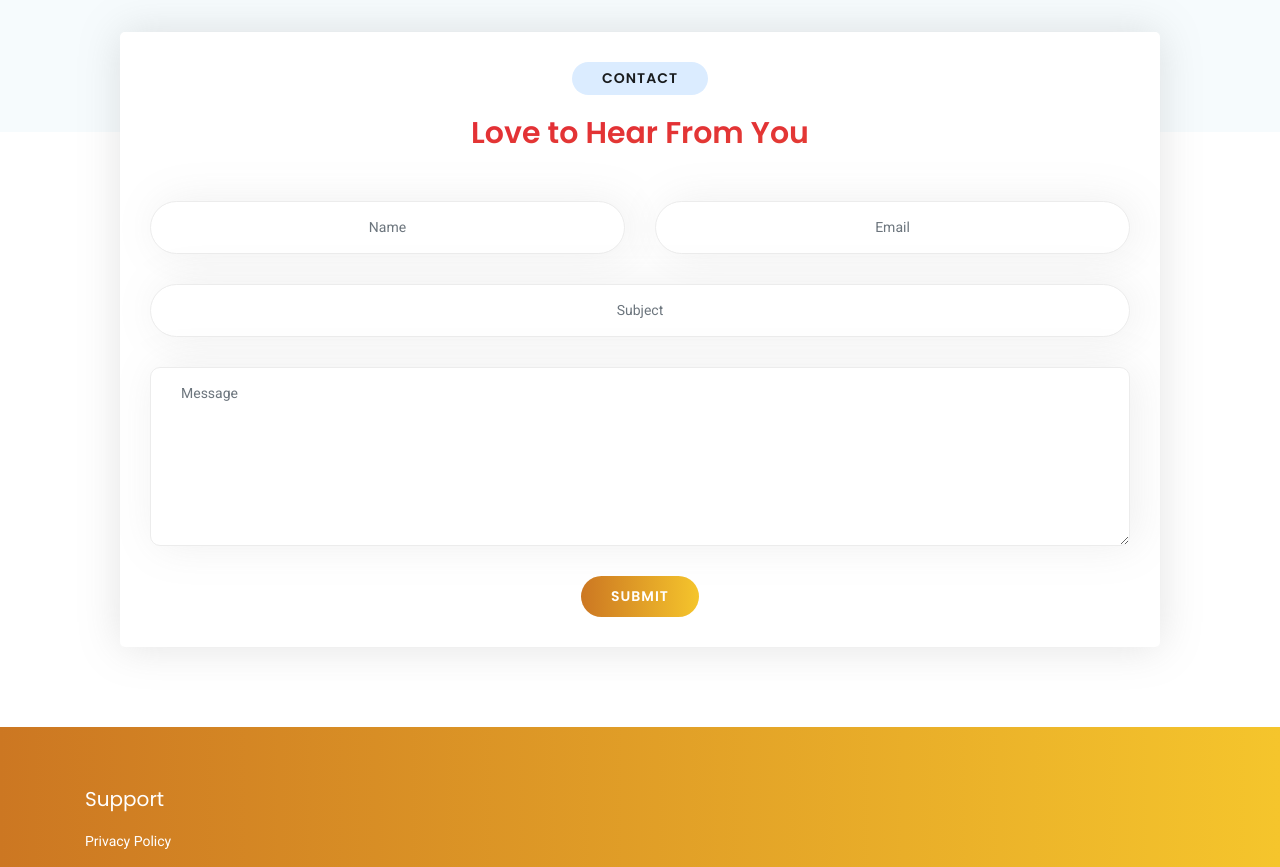
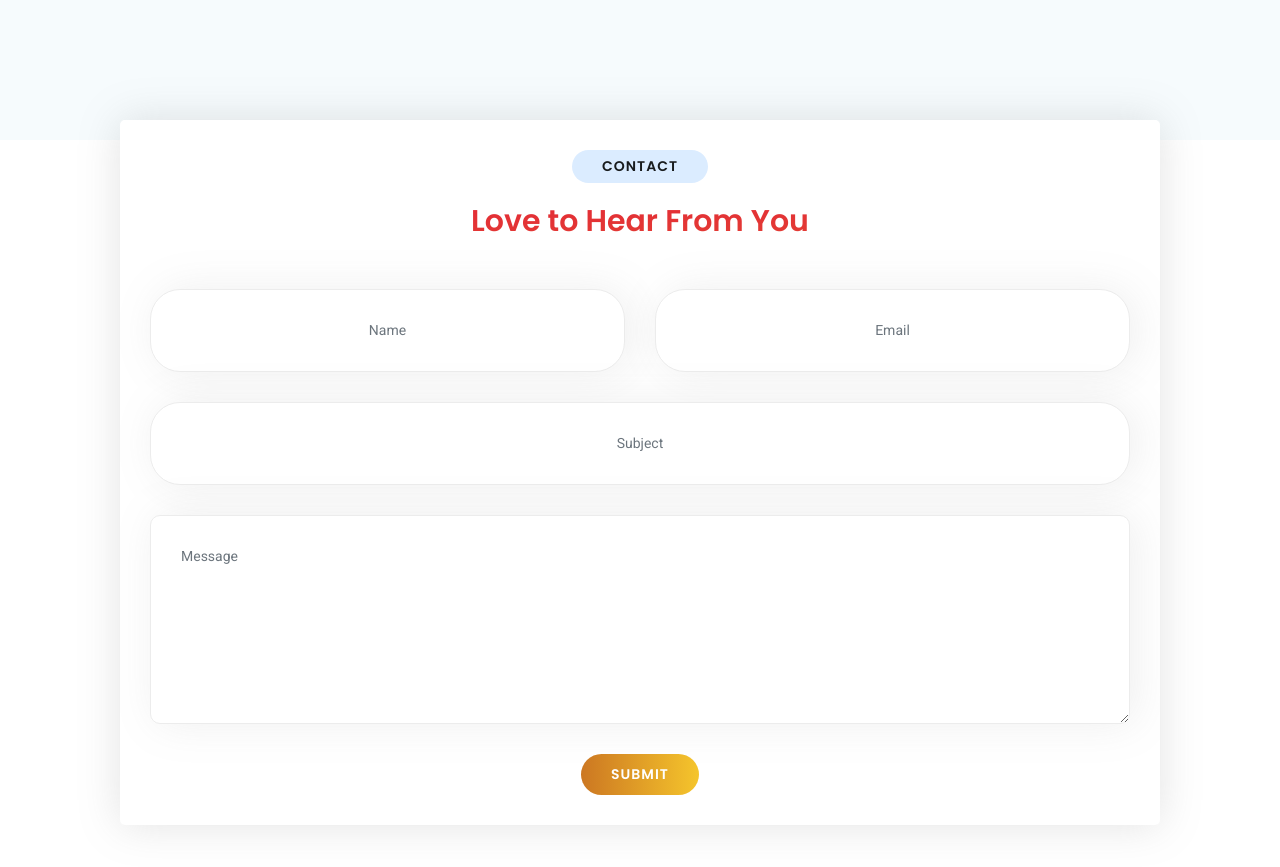
Before and after one commit to andreistoc/paceroo-landing-page, a plain HTML site: page index.html in a window 1280 px wide. Shown: the part 2800-3667 px from the top of the page. Drawn offline with Linux system fonts and the light colour scheme; files whose address does not match are found by name.

Commit message:
Added mockups

```diff
--- a/css/main.css
+++ b/css/main.css
@@ -811,7 +811,7 @@ button:focus {
 }
 
 #download .download-wrapper {
-  padding: 0px 30px;
+  padding: 0px 30px 80px;
 }
 
 #download .download-wrapper .download-text h4 {
@@ -1482,7 +1482,7 @@ button:focus {
 .form-control {
   width: 100%;
   margin-bottom: 30px;
-  padding: 15px 30px;
+  padding: 30px 30px;
   font-size: 14px;
   border-radius: 30px;
   text-align: center;
@@ -1530,6 +1530,7 @@ textarea {
 
 #contact {
   background: #ffffff;
+  padding-top: 80px;
   padding-bottom: 80px;
   position: relative;
   text-align: center;
```
Also changed, not shown: img/features/app.png, img/intro-mobile.png, img/screenshot/img-1.png, img/screenshot/img-2.png, img/screenshot/img-3.png, img/screenshot/img-4.png, img/screenshot/img-5.png, img/screenshot/img-6.png.
